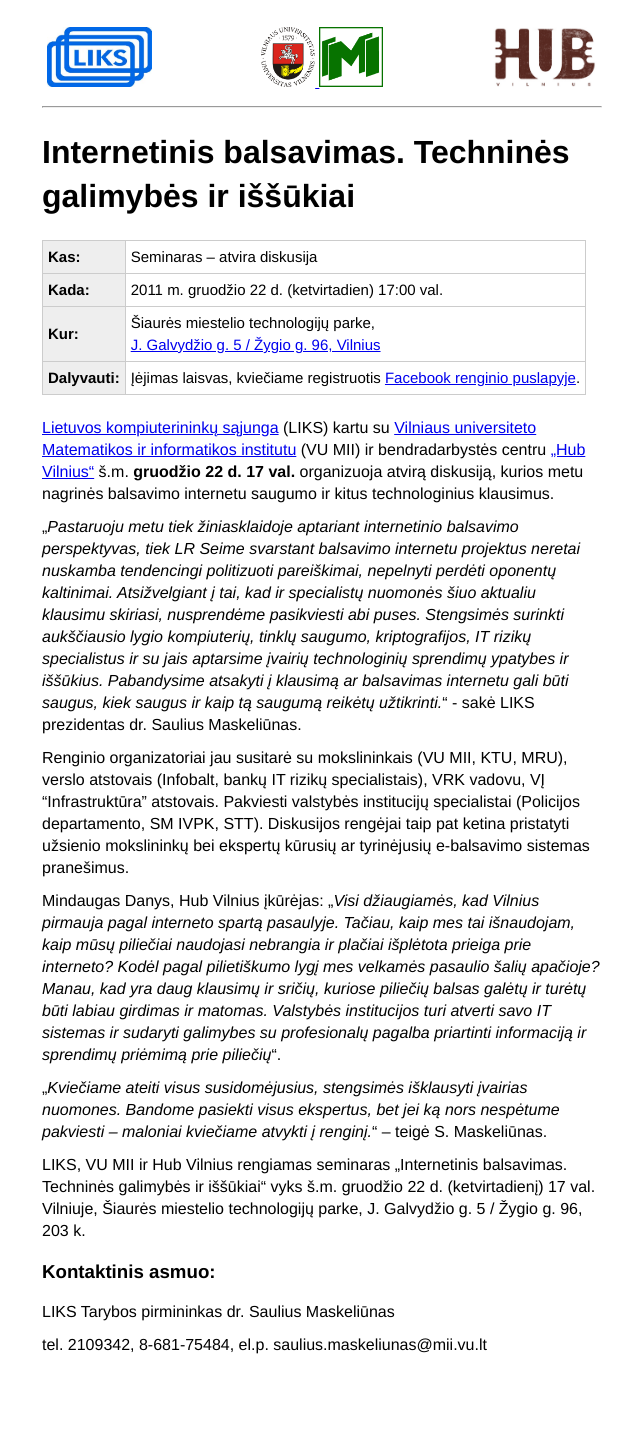
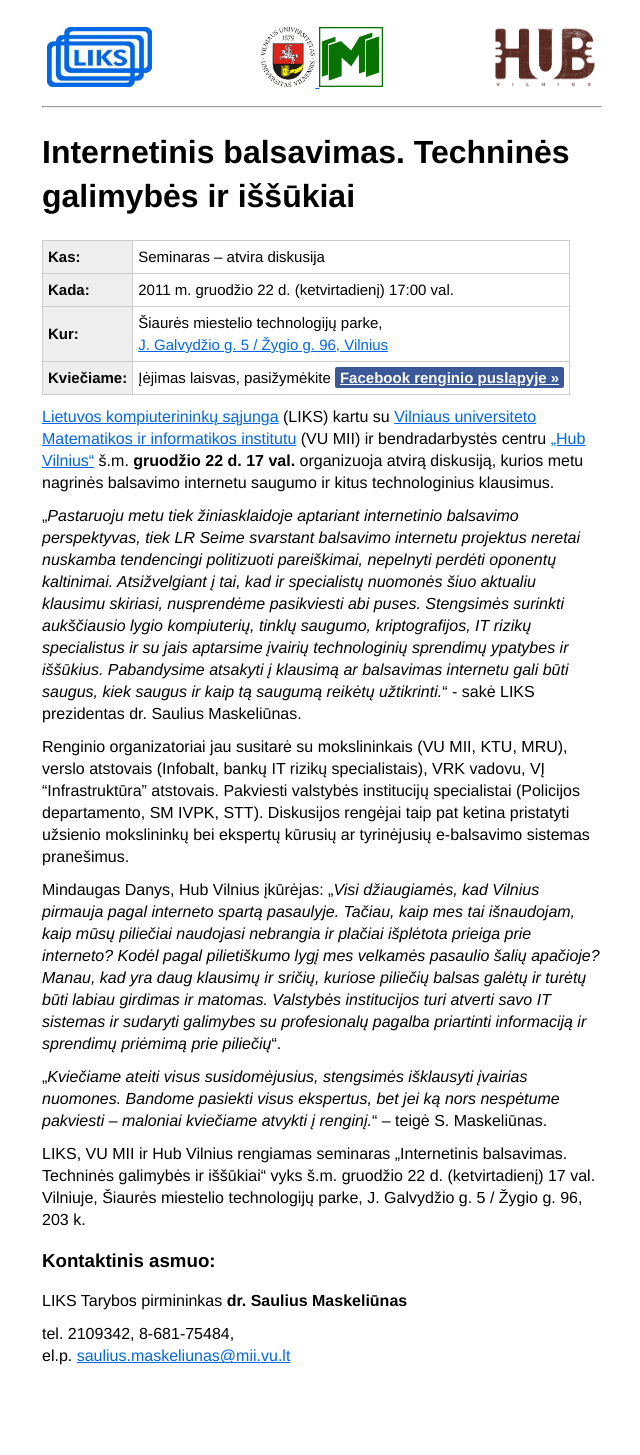
Before and after one commit to emilis/ebalsavimas.liks.lt, a Jekyll site: the page built from index.md, in a window 1280 px wide. Shown: the whole page, without its empty margins (318-958 px from the left). Built offline with Jekyll 4.4.1, drawn with Linux system fonts in a browser that asks for light colours.

Commit message:
Added some contact links.

```diff
--- a/files/style.css
+++ b/files/style.css
@@ -12,6 +12,18 @@ body {
     line-height: 22px;
 }
 
+a {
+    color: #0167e5;
+}
+
+a:visited {
+    color: #5e322b;
+}
+
+a:hover {
+    text-decoration: none;
+}
+
 h1 {
     line-height: 44px;
     margin: 22px 0;
@@ -23,7 +35,7 @@ p {
 
 table {
     border-collapse: collapse;
-    margin: 22px 0;
+    margin: 11px 0;
 }
 
 td {
@@ -32,6 +44,16 @@ td {
     margin: 0;
     padding: 5px;
     border: 1px solid #ccc;
+}
+
+/* ----- */
+
+a.important {
+    font-weight: bold;
+    color: #fff;
+    background-color: #3B5998;
+    padding: 2px 5px;
+    border-radius: 2px;
 }
 
 table.noborder {
--- a/index.md
+++ b/index.md
@@ -5,10 +5,10 @@ layout: main
 
 <table class="dictionary"><tbody>
 <tr><td>Kas:</td><td>Seminaras &ndash; atvira diskusija</td></tr>
-<tr><td>Kada:</td><td>2011 m. gruodžio 22 d. (ketvirtadien) 17:00 val.</td></tr>
+<tr><td>Kada:</td><td>2011 m. gruodžio 22 d. (ketvirtadienį) 17:00 val.</td></tr>
 <tr><td>Kur:</td><td>Šiaurės miestelio technologijų parke,<br>
                     <a href="http://maps.google.com/maps?f=q&source=embed&hl=en&geocode=&q=Galvyd%C5%BEio+g.+5,+Vilnius&aq=&sll=37.0625,-95.677068&sspn=31.701751,56.513672&ie=UTF8&hq=&hnear=5+J.+Galvyd%C5%BEio+gatv%C4%97,+%C5%BDirm%C5%ABnai,+Vilnius,+Vilniaus+Apskritis+08009,+Lithuania&z=14&ll=54.711076,25.294217">J. Galvydžio g. 5 / Žygio g. 96, Vilnius</a></td></tr>
-<tr><td>Dalyvauti:</td><td>Įėjimas laisvas, kviečiame registruotis <a href="https://www.facebook.com/events/230749130332297/">Facebook renginio puslapyje</a>.</td></tr>
+<tr><td>Kviečiame:</td><td>Įėjimas laisvas, pasižymėkite <a href="https://www.facebook.com/events/230749130332297/" class="important">Facebook renginio puslapyje &raquo;</a></td></tr>
 </tbody></table>
 
 [Lietuvos kompiuterininkų sąjunga](http://www.liks.lt/) (LIKS) kartu su [Vilniaus universiteto Matematikos ir informatikos institutu](http://www.mii.vu.lt/) (VU MII) ir bendradarbystės centru [„Hub Vilnius“](http://www.hubvilnius.lt/) š.m. <b>gruodžio 22 d. 17 val.</b> organizuoja atvirą diskusiją, kurios metu nagrinės balsavimo internetu saugumo ir kitus technologinius klausimus.
```
Also changed, not shown: other parts of index.md (+3 -3 lines).
